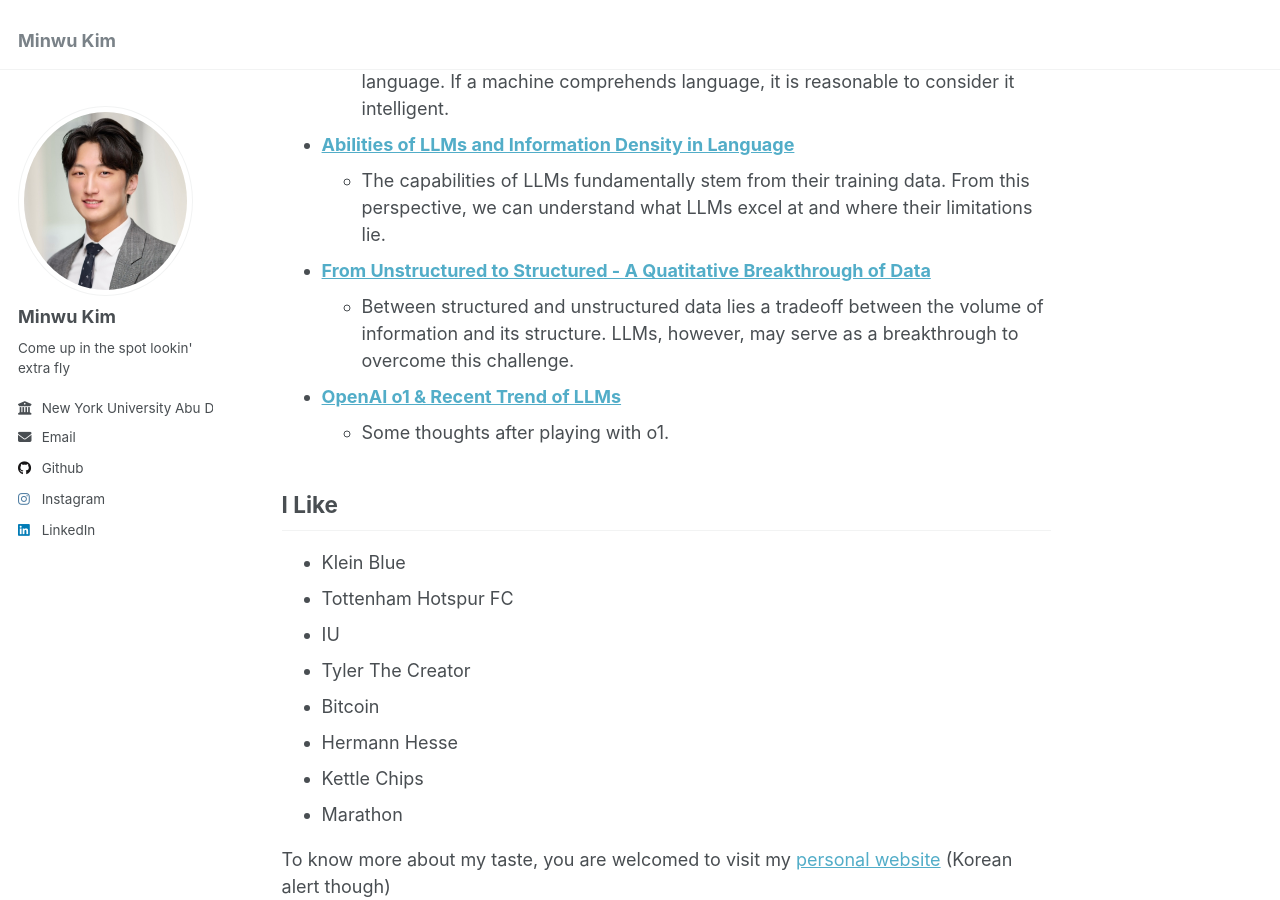
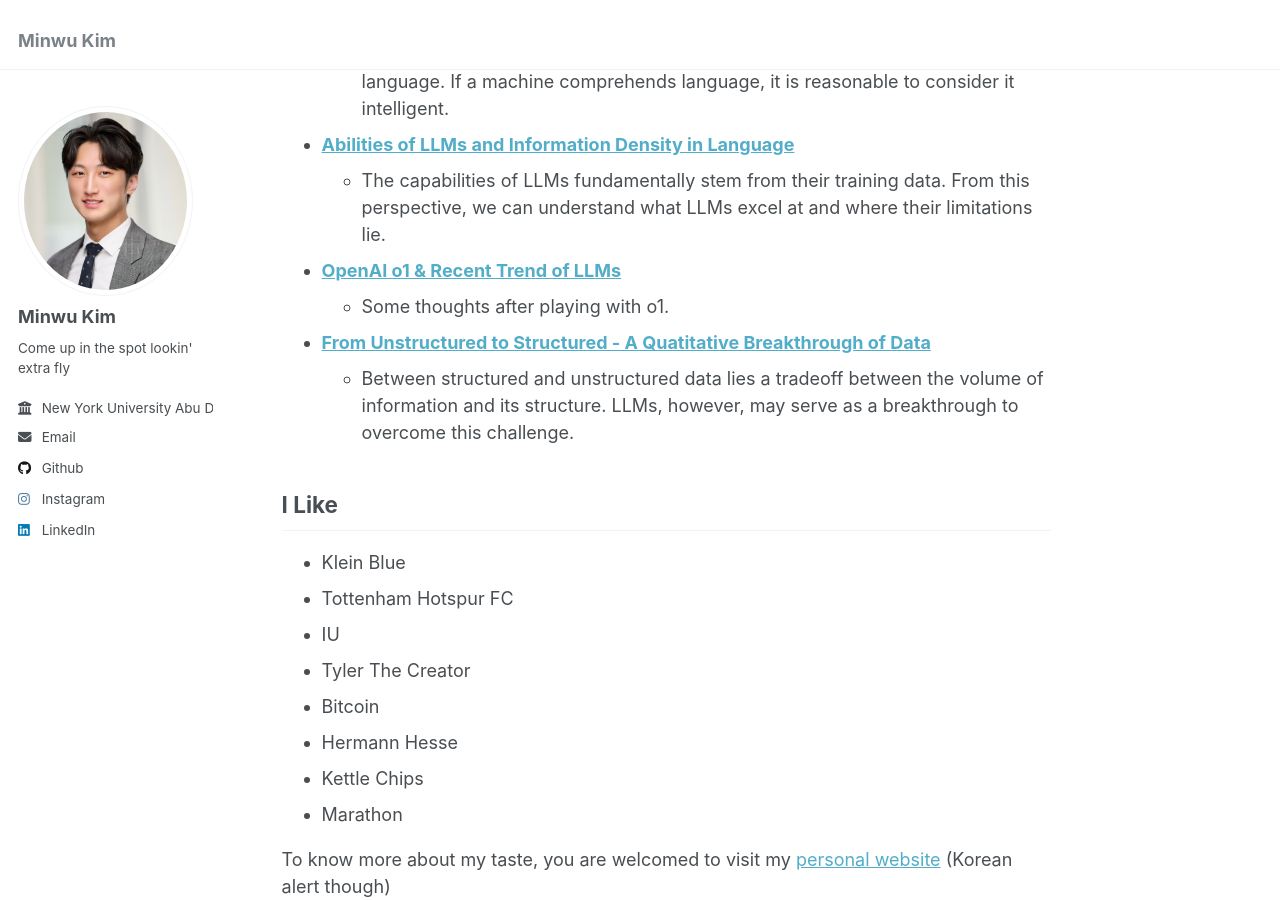
Before and after one commit to minwukim/minwukim.github.io, a Jekyll site: the page built from _pages/about.md, in a window 1280 px wide and 900 px high, scrolled down 780 px. Built offline with Jekyll 4.4.1, drawn with Linux system fonts in a browser that asks for light colours; part of the change alters nothing that is shown.

```diff
--- a/_pages/about.md
+++ b/_pages/about.md
@@ -27,10 +27,10 @@ Having a machine that understands human language means a lot. I jot down some th
   - According to the Picture Theory, the structure of the world parallels that of language. If a machine comprehends language, it is reasonable to consider it intelligent.
 - **[Abilities of LLMs and Information Density in Language](/posts/information-density/)**
   - The capabilities of LLMs fundamentally stem from their training data. From this perspective, we can understand what LLMs excel at and where their limitations lie.
-- **[From Unstructured to Structured - A Quatitative Breakthrough of Data](sds)**
-  - Between structured and unstructured data lies a tradeoff between the volume of information and its structure. LLMs, however, may serve as a breakthrough to overcome this challenge.
 - **[OpenAI o1 & Recent Trend of LLMs](/posts/o1/)**
   - Some thoughts after playing with o1.
+- **[From Unstructured to Structured - A Quatitative Breakthrough of Data](/posts/unstructured/)**
+  - Between structured and unstructured data lies a tradeoff between the volume of information and its structure. LLMs, however, may serve as a breakthrough to overcome this challenge.
 
 
 I Like
```
